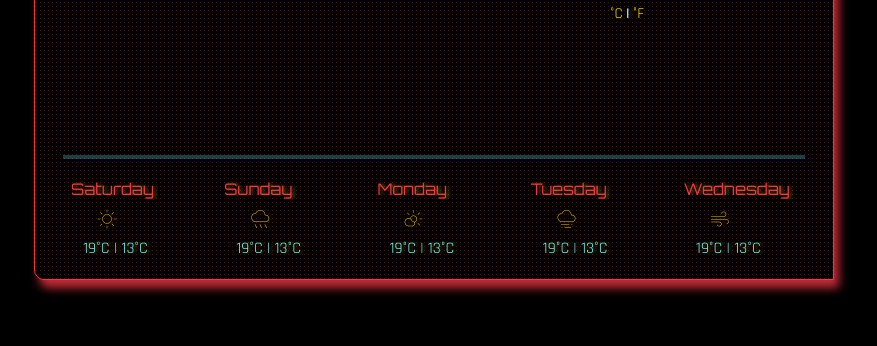
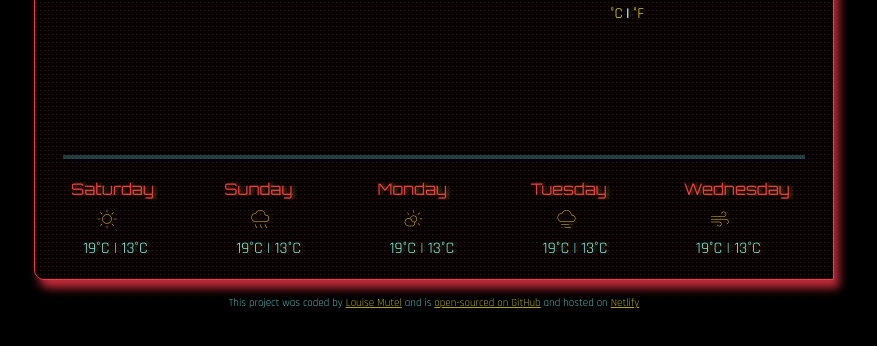
Before and after one commit to louise-mutel/weather-app, a plain HTML site: page index.html in a window 1280 px wide. Shown: the part 310-656 px from the top of the page, without its empty margins (206-1083 px from the left). Drawn offline with nearby package versions, Linux system fonts and the light colour scheme; no server answers.

Commit message:
Added and styled credits

```diff
--- a/index.html
+++ b/index.html
@@ -130,6 +130,16 @@
         </div>
       </div>
     </div>
+    <div class="credits">
+      This project was coded by
+      <a href="https://github.com/louise-mutel" target="_blank">Louise Mutel</a>
+      and is
+      <a href="https://github.com/louise-mutel/weather-app" target="_blank"
+        >open-sourced on GitHub</a
+      >
+      and hosted on
+      <a href="https://www.netlify.com/" target="_blank">Netlify</a>
+    </div>
     <script src="src/script.js"></script>
   </body>
 </html>
--- a/src/styles.css
+++ b/src/styles.css
@@ -2,7 +2,7 @@ body {
   background-color: black;
 }
 .card {
-  margin: 70px auto;
+  margin: 70px auto 15px;
   box-shadow: 5px 8px 10px rgba(242, 54, 69, 0.8);
   max-width: 800px;
   border: solid 1px #f23645;
@@ -182,3 +182,16 @@ hr {
 .material-symbols-outlined {
   font-variation-settings: "FILL" 0, "wght" 100, "GRAD" -25, "opsz" 20;
 }
+
+.credits {
+  text-align: center;
+  font-family: "Rajdhani", sans-serif;
+  font-size: 11px;
+  color: #71ffff;
+  opacity: 0.7;
+}
+
+a {
+  color: #f8ef02;
+  margin: 0;
+}
```
